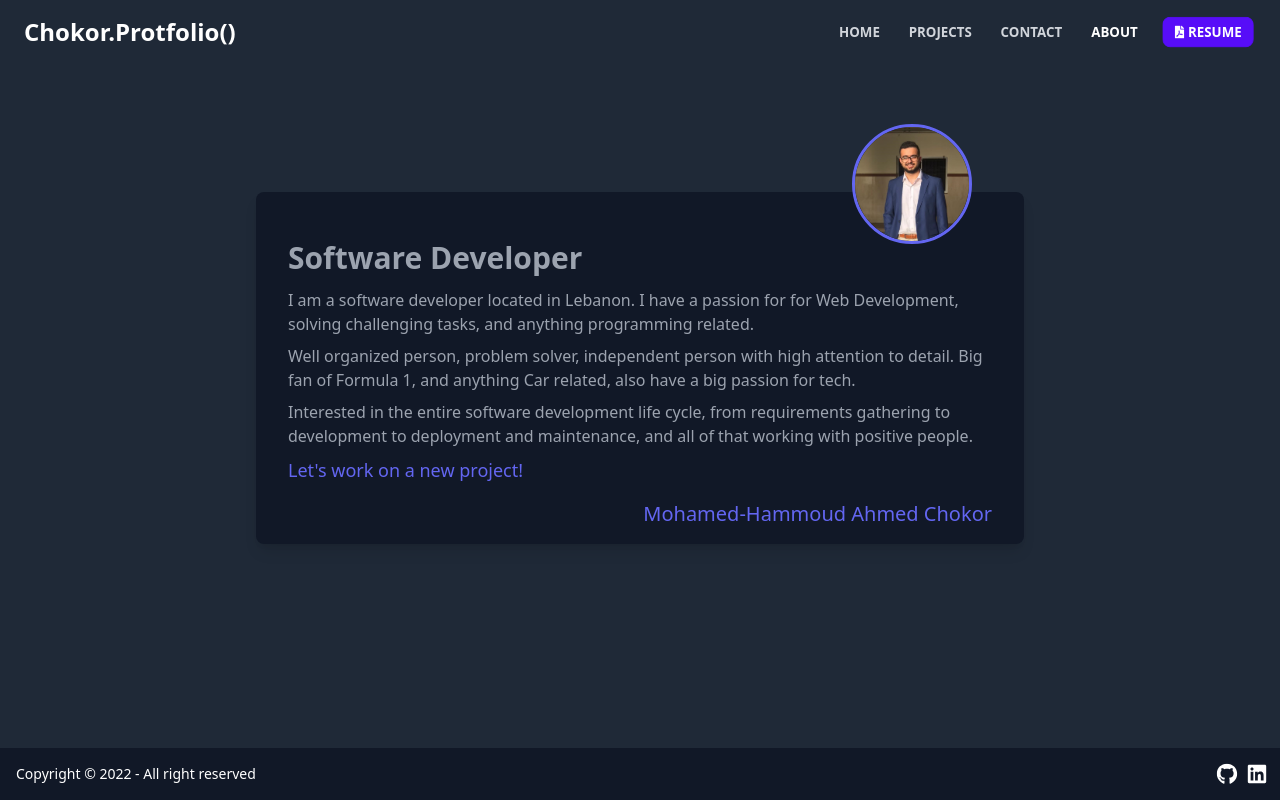
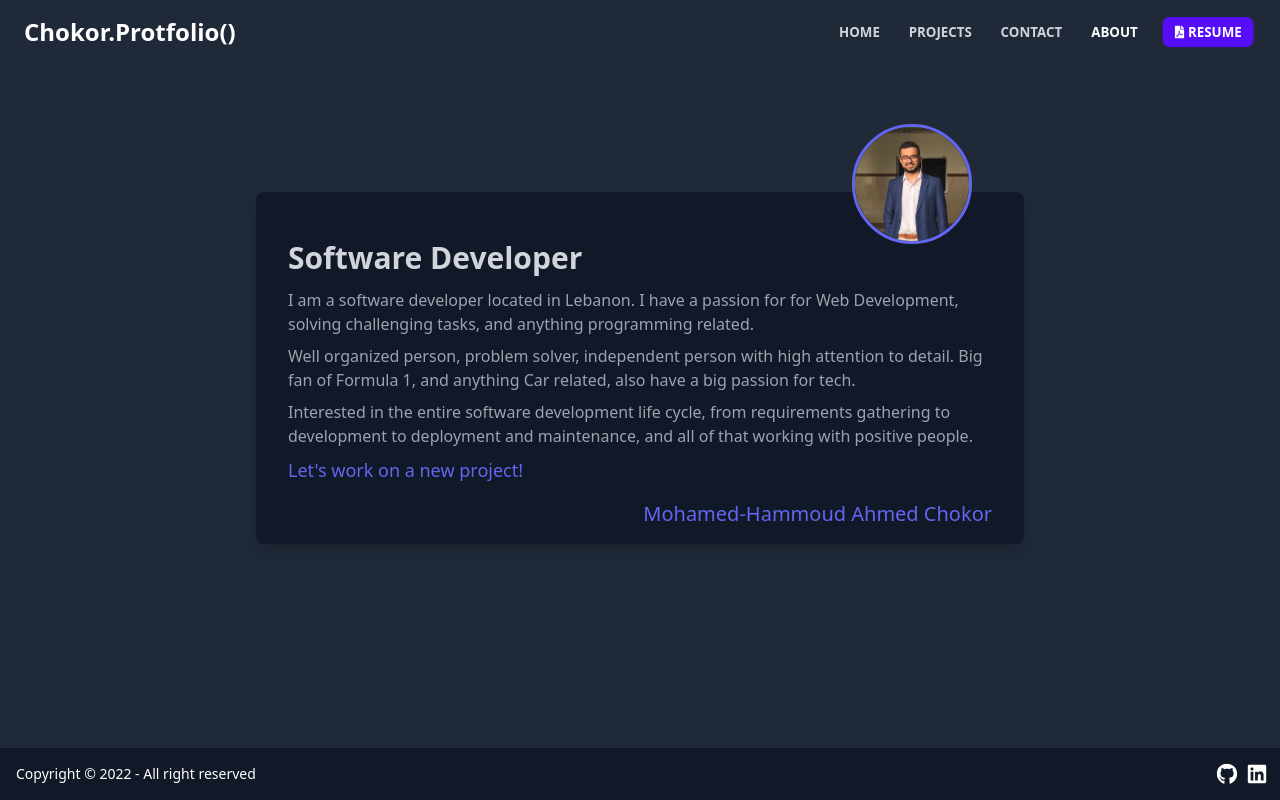
Before and after one commit to mmchokor/Portfolio, a React (Vite) app: page /about in a window 1280 px wide. Built offline with nearby package versions, Linux system fonts and the light colour scheme.

Commit message:
Changed text color of the title i n about

```diff
--- a/src/pages/About.jsx
+++ b/src/pages/About.jsx
@@ -13,7 +13,7 @@ function About() {
                />
             </div>
             <div className='pt-4 text-gray-400'>
-               <h2 className='text-white-800 text-3xl font-semibold'>
+               <h2 className='text-gray-300 text-3xl font-semibold'>
                   Software Developer
                </h2>
                <p className='mt-3 text-white-600'>
```
